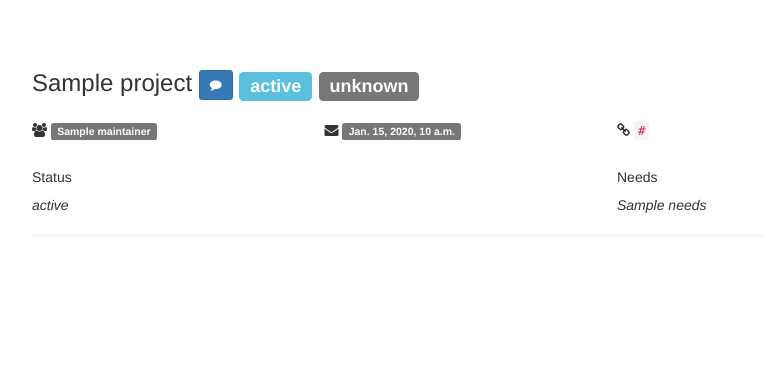
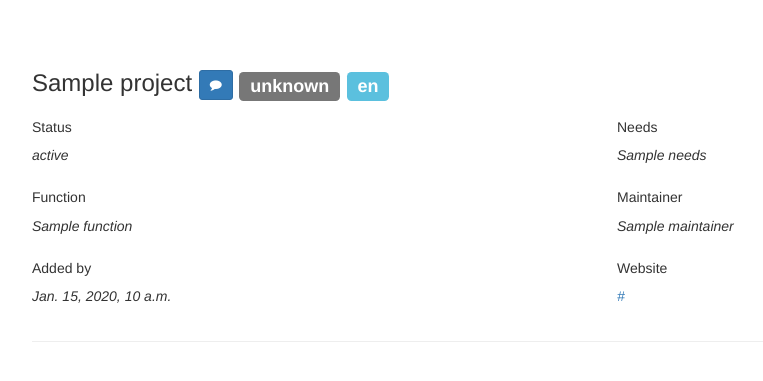
Before and after one commit to jayfk/fundingoss.com, a Django app: template funding/templates/projects/list.html in a window 1280 px wide. Shown: the part 51-432 px from the top of the page, without its empty margins (38-801 px from the left). Run offline with Django 3.2, Linux system fonts and the light colour scheme; the template is opened without the code that fills it: most values are stand-ins (such as "Sample title", 1, 10 or a date in 2020); data that the repository does not hold is empty; parts of the project's set-up code (start-up, migrations or seed data) failed here and were passed over; some libraries are stand-ins or nearby versions.

Commit message:
stop eyebleeding on main page

```diff
--- a/funding/static/css/project.css
+++ b/funding/static/css/project.css
@@ -64,3 +64,11 @@
 .urlinput{
   width: 70%;
 }
+
+.row.status{
+  padding-bottom: 15px;
+}
+
+.label-language{
+  margin-right: 15px;
+}
--- a/funding/templates/projects/_project.html
+++ b/funding/templates/projects/_project.html
@@ -2,35 +2,11 @@
 
 <h3>{{ project.name }}
   <a href="{% url "projects:detail" project.pk %}" class="btn btn-primary btn-sm"><i class="fa fa-comment"></i> </a>
-  <span class="label label-info pull-xs-right">{{ project.funding_status }}</span>
   {% status_label project.funding_status %}
+  <span class="label label-info pull-xs-right label-pill label-language">{% for language in project.languages %}{{ language }}{% if not forloop.last %}/{% endif %}{% endfor %}</span>
 </h3>
-<div class="info">
-  <div class="row">
 
-    <div class="col-md-3 col-sm-12">
-      <i class="fa fa-users"></i>
-      {% for maintainer in project.maintainers %}
-        {% if maintainer %}
-        <span class="label label-default label-pill"> {{ maintainer }}</span>
-        {% endif %}
-      {% endfor %}
-    </div>
-    <div class="col-md-3 col-sm-12">
-      <i class="fa fa-envelope"></i>
-      <span class="label label-default label-pill"> {{ project.added }}</span>
-    </div>
-    <div class="col-md-3 col-sm-12">
-      <i class="fa fa-link"></i>
-      {% if project.website %}
-      <code>{{ project.website }}</code>
-      {% endif %}
-    </div>
-  </div>
-
-
-</div>
-<div class="row">
+<div class="row status">
   <div class="col-md-6 col-xs-12 ">
     <h5>Status</h5>
     <em>{% if project.funding_status_notes %}{{ project.funding_status_notes }}{% else %}not provided{% endif %}</em>
@@ -40,3 +16,25 @@
     <em>{% if project.needs %}{{ project.needs }}{% else %}not provided{% endif %}</em>
   </div>
 </div>
+
+<div class="row status">
+  <div class="col-md-6 col-xs-12 ">
+    <h5>Function</h5>
+    <em>{% if project.function %}{{ project.function }}{% else %}not provided{% endif %}</em>
+  </div>
+  <div class="col-md-6 col-xs-12">
+    <h5>Maintainer</h5>
+    <em>{% for maintainer in project.maintainers %}{{ maintainer }}{% if not forloop.last %},{% endif %} {% endfor %}</em>
+  </div>
+</div>
+
+<div class="row status">
+  <div class="col-md-6 col-xs-12 ">
+    <h5>Added by</h5>
+    <em>{% if project.added %}{{ project.added }}{% else %}not provided{% endif %}</em>
+  </div>
+  <div class="col-md-6 col-xs-12">
+    <h5>Website</h5>
+    <em><a href="{{ project.website }}">{{ project.website }}</a> </em>
+  </div>
+</div>
```
